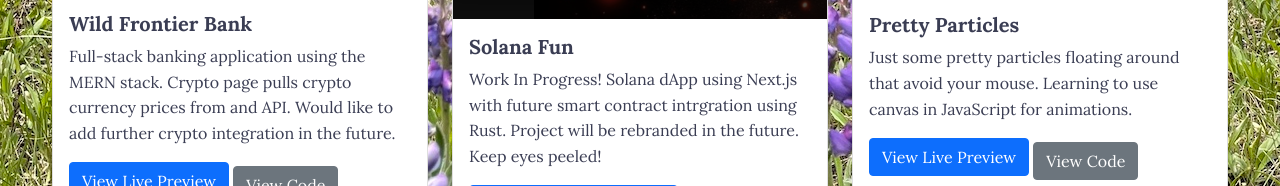
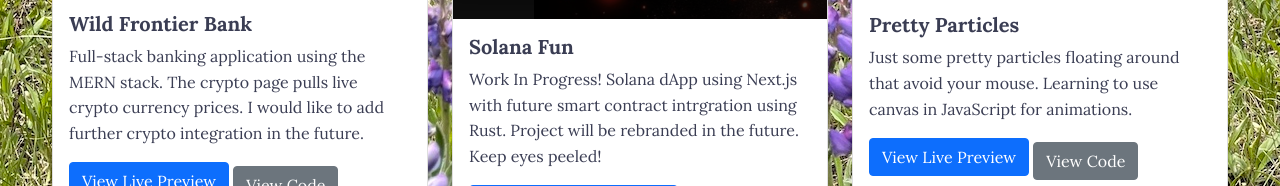
Before and after one commit to KaylaDefi/KaylaDefi.github.io, a plain HTML site: page projects.html in a window 1280 px wide. Shown: the part 946-1132 px from the top of the page. Drawn offline with nearby package versions, Linux system fonts and the light colour scheme; a web font is replaced by a local one.

Commit message:
fixed typo

```diff
--- a/projects.html
+++ b/projects.html
@@ -84,7 +84,7 @@
                 <img src="wildfrontier.png" class="card-img-top">
                 <div class="card-body">
                   <h5 class="card-title">Wild Frontier Bank</h5>
-                  <p class="card-text">Full-stack banking application using the MERN stack. Crypto page pulls crypto currency prices from and API. Would like to add further crypto integration in the future.</p>
+                  <p class="card-text">Full-stack banking application using the MERN stack. The crypto page pulls live crypto currency prices. I would like to add further crypto integration in the future.</p>
                   <a href="wildfrontierbank.com" class="btn btn-primary mb-2">View Live Preview</a>
                   <a href="https://github.com/KaylaDefi/Full-Stack-Banking-App" class="btn btn-secondary">View Code</a>
                 </div>
```
